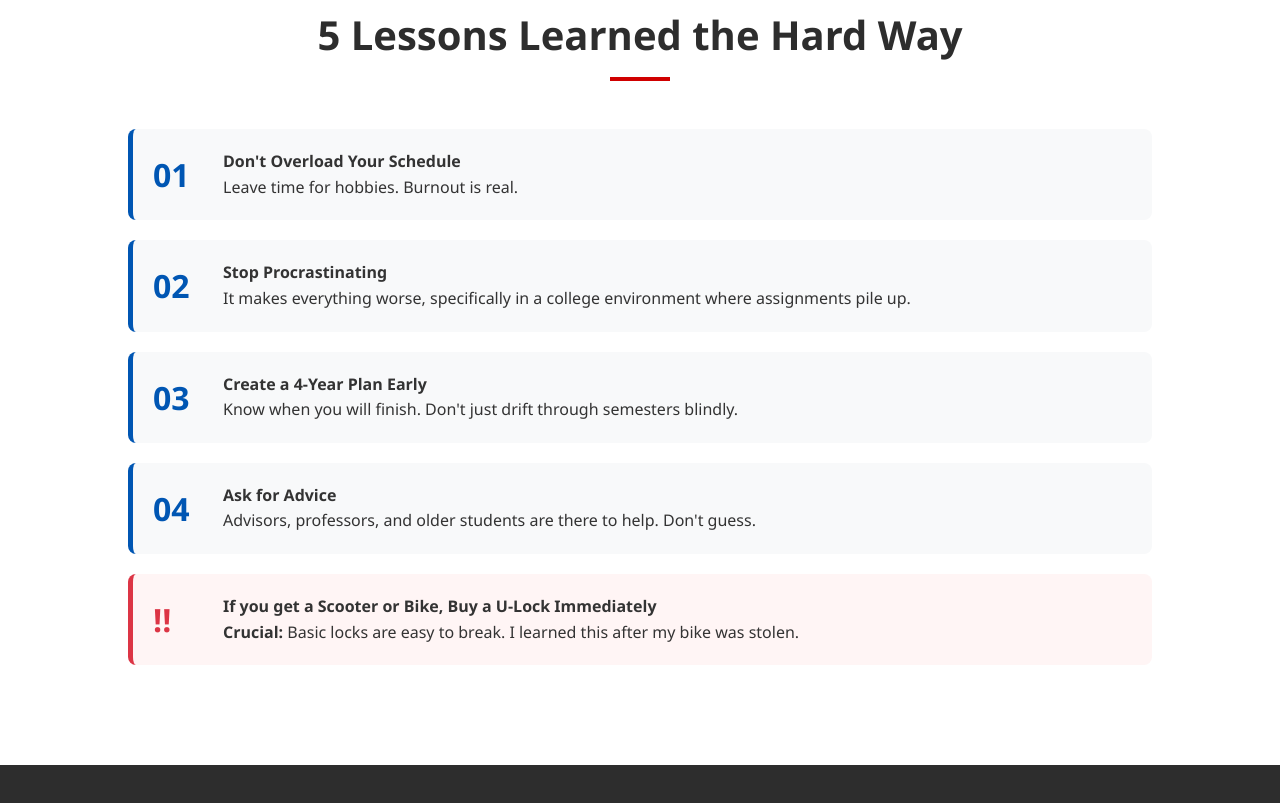
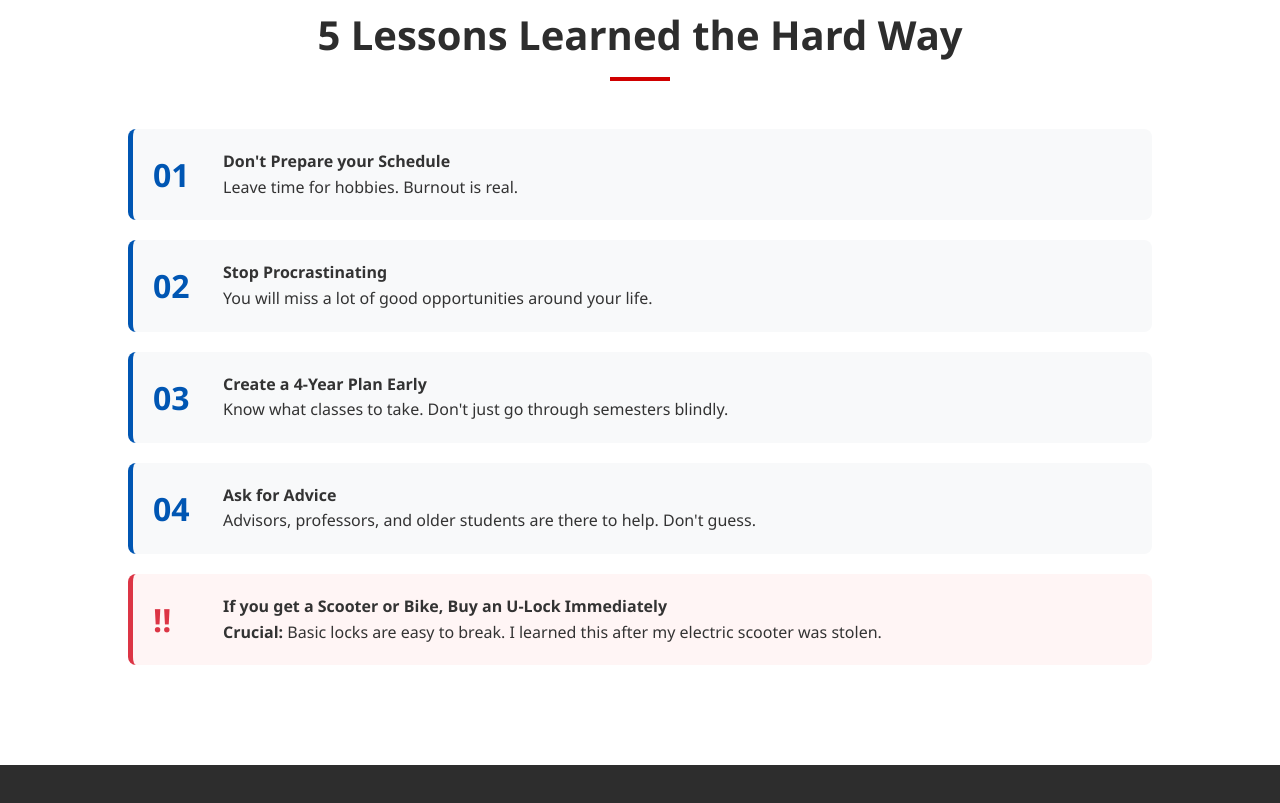
Before and after one commit to MasterKnight12/istandproject, a plain HTML site: page index.html in a window 1280 px wide. Shown: the part 1849-2652 px from the top of the page. Drawn offline with Linux system fonts and the light colour scheme.

Commit message:
Actualizar index.html

```diff
--- a/index.html
+++ b/index.html
@@ -278,8 +278,8 @@
                     <h3>⚠️ Challenges</h3>
                     <ul>
                         <li><strong>Time Management:</strong> Balancing work, classes, homework, and life was harder than expected.</li>
-                        <li><strong>Overloaded Schedule:</strong> I stretched myself too thin and couldn't attend clubs.</li>
-                        <li><strong>Adaptation:</strong> Trying to handle all new responsibilities instantly.</li>
+                        <li><strong>Overloaded Schedule:</strong> Ididn't practice time management and couldn't attend clubs.</li>
+                        <li><strong>Adaptation:</strong> Trying to handle all new responsibilities correctly.</li>
                     </ul>
                 </div>
 
@@ -324,7 +324,7 @@
             <div class="lesson-item">
                 <span class="lesson-number">01</span>
                 <div>
-                    <h4>Don't Overload Your Schedule</h4>
+                    <h4>Don't Prepare your Schedule</h4>
                     <p>Leave time for hobbies. Burnout is real.</p>
                 </div>
             </div>
@@ -333,7 +333,7 @@
                 <span class="lesson-number">02</span>
                 <div>
                     <h4>Stop Procrastinating</h4>
-                    <p>It makes everything worse, specifically in a college environment where assignments pile up.</p>
+                    <p>You will miss a lot of good opportunities around your life.</p>
                 </div>
             </div>
 
@@ -341,7 +341,7 @@
                 <span class="lesson-number">03</span>
                 <div>
                     <h4>Create a 4-Year Plan Early</h4>
-                    <p>Know when you will finish. Don't just drift through semesters blindly.</p>
+                    <p>Know what classes to take. Don't just go through semesters blindly.</p>
                 </div>
             </div>
 
@@ -356,8 +356,8 @@
             <div class="lesson-item" style="border-left-color: #dc3545; background-color: #fff5f5;">
                 <span class="lesson-number" style="color: #dc3545;">!!</span>
                 <div>
-                    <h4>If you get a Scooter or Bike, Buy a U-Lock Immediately</h4>
-                    <p><strong>Crucial:</strong> Basic locks are easy to break. I learned this after my bike was stolen.</p>
+                    <h4>If you get a Scooter or Bike, Buy an U-Lock Immediately</h4>
+                    <p><strong>Crucial:</strong> Basic locks are easy to break. I learned this after my electric scooter was stolen.</p>
                 </div>
             </div>
 
```
